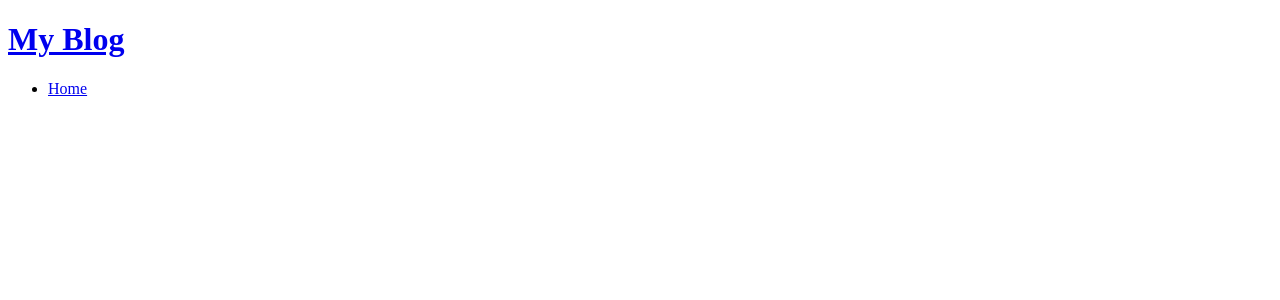
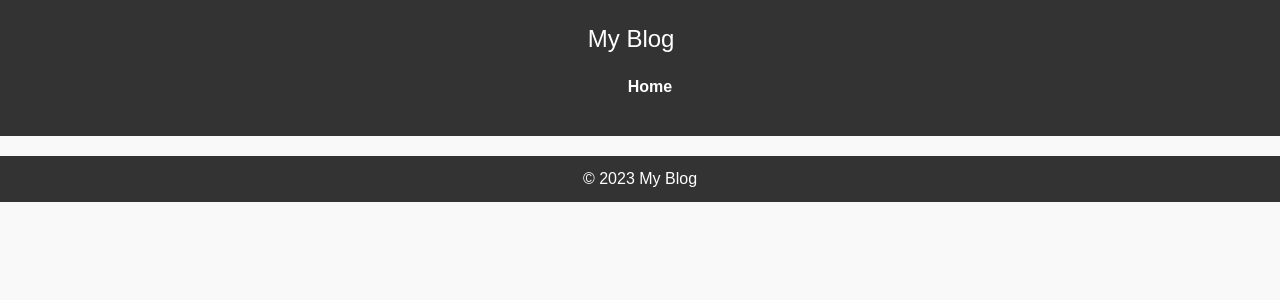
Before and after one commit to Cartha007/pyProjects, a Flask app: page / in a window 1280 px wide. Shown: the top 300 px of the page. Run offline with Flask 3, Linux system fonts and the light colour scheme.

Commit message:
The base form

```diff
--- /dev/null
+++ b/intermediate/flaskApp/blog/models.py
@@ -0,0 +1 @@
+from blog import db
--- /dev/null
+++ b/intermediate/flaskApp/blog/static/css/styles.css
@@ -0,0 +1,120 @@
+/* Reset some default browser styles */
+body, h1, h2, p {
+    margin: 0;
+    padding: 0;
+}
+
+/* Define general styles for the site */
+body {
+    font-family: Arial, sans-serif;
+    background-color: #f9f9f9;
+    color: #333;
+    line-height: 1.6;
+}
+
+.container {
+    max-width: 1200px;
+    margin: 0 auto;
+    padding: 0 20px;
+}
+
+.header {
+    background-color: #333;
+    color: #fff;
+    padding: 20px 0;
+}
+
+.navbar {
+    display: flex;
+    justify-content: space-between;
+    align-items: center;
+}
+
+.logo {
+    text-decoration: none;
+    color: #fff;
+    font-size: 24px;
+}
+
+.nav-menu {
+    list-style: none;
+    display: flex;
+}
+
+.nav-menu li {
+    margin-right: 20px;
+}
+
+.nav-menu a {
+    text-decoration: none;
+    color: #fff;
+    font-weight: bold;
+    font-size: 16px;
+    transition: color 0.3s ease;
+}
+
+.nav-menu a:hover {
+    color: #ffc107; /* Change color on hover */
+}
+
+main {
+    padding: 20px 0;
+}
+
+.blog-posts {
+    margin-top: 20px;
+}
+
+.post {
+    margin-bottom: 40px;
+    padding: 20px;
+    background-color: #fff;
+    border-radius: 5px;
+    box-shadow: 0 0 5px rgba(0, 0, 0, 0.1);
+    transition: transform 0.3s ease, box-shadow 0.3s ease;
+}
+
+.post:hover {
+    transform: translateY(-5px); /* Add a slight lift on hover */
+    box-shadow: 0 5px 15px rgba(0, 0, 0, 0.2); /* Add a subtle shadow on hover */
+}
+
+.post h2 {
+    font-size: 28px;
+    margin-bottom: 10px;
+}
+
+.post-date {
+    color: #777;
+    font-size: 14px;
+}
+
+.post-content {
+    margin-top: 10px;
+    font-size: 16px;
+    line-height: 1.6;
+}
+
+.footer {
+    text-align: center;
+    background-color: #333;
+    color: #fff;
+    padding: 10px 0;
+}
+
+/* Responsive design */
+@media (max-width: 768px) {
+    .container {
+        padding: 0 10px;
+    }
+
+    .nav-menu {
+        flex-direction: column;
+        align-items: center;
+        text-align: center;
+    }
+
+    .nav-menu li {
+        margin: 10px 0;
+    }
+}
--- a/intermediate/flaskApp/blog/templates/base.html
+++ b/intermediate/flaskApp/blog/templates/base.html
@@ -3,25 +3,28 @@
 <head>
     <meta charset="UTF-8">
     <meta name="viewport" content="width=device-width, initial-scale=1.0">
+    <link rel="stylesheet" href="{{ url_for('static', filename='css/styles.css') }}">
     <title>{% block title %}My Blog{% endblock %}</title>
-    <!-- Add your CSS stylesheets and other meta tags here -->
 </head>
 <body>
-    <header>
-        <h1><a href="/">My Blog</a></h1>
-        <nav>
-            <ul>
-                <li><a href="/">Home</a></li>
-                <!-- Add more navigation links as needed -->
-            </ul>
+    <header class="header">
+        <nav class="navbar">
+            <div class="container">
+                <a href="/" class="logo">My Blog</a>
+                <ul class="nav-menu">
+                    <li><a href="/">Home</a></li>
+                </ul>
+            </div>
         </nav>
     </header>
-    <main>
-        {% block content %}
-        {% endblock %}
+    <main class="container">
+        <div class="content">
+            {% block content %}
+            {% endblock %}
+        </div>
     </main>
-    <footer>
-        <!-- Footer content goes here -->
+    <footer class="footer">
+        <p>&copy; 2023 My Blog</p>
     </footer>
 </body>
 </html>
--- a/intermediate/flaskApp/blog/templates/home.html
+++ b/intermediate/flaskApp/blog/templates/home.html
@@ -7,8 +7,8 @@
         {% for post in posts %}
             <article class="post">
                 <h2><a href="{{ url_for('view_post', post_id=post.id) }}">{{ post.title }}</a></h2>
-                <p>{{ post.date }}</p>
-                <p>{{ post.content }}</p>
+                <p class="post-date">Published on {{ post.date }}</p>
+                <p class="post-content">{{ post.content }}</p>
             </article>
         {% endfor %}
     </section>
```
Also changed, not shown: intermediate/flaskApp/blog/__init__.py (+10 -0 lines).
